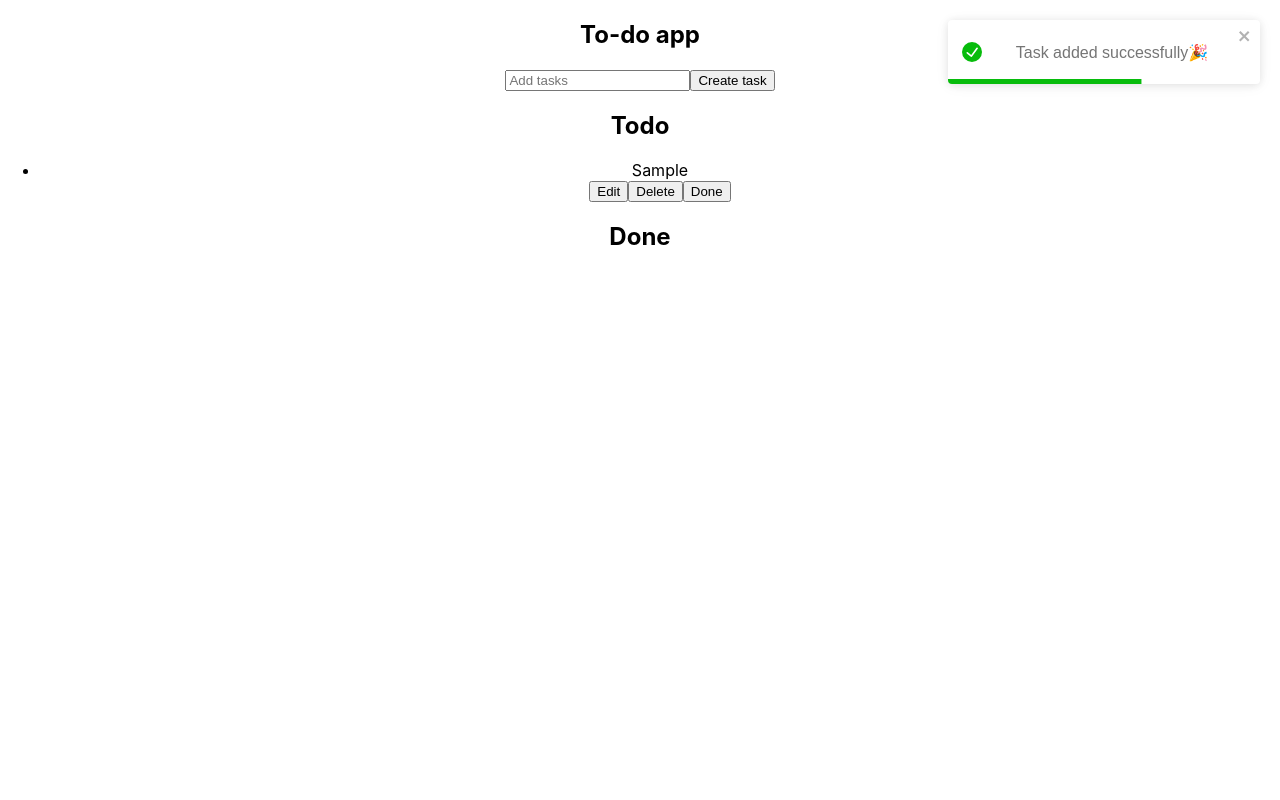
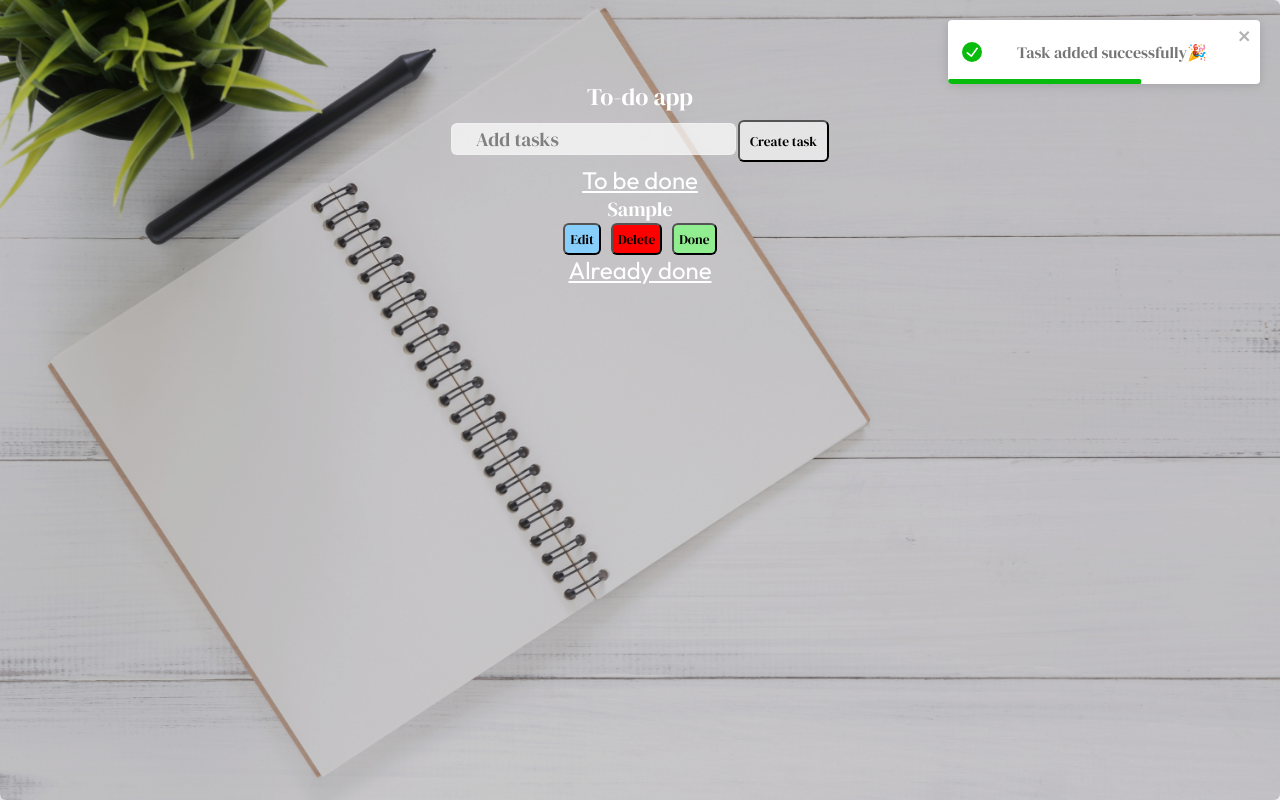
Before and after one commit to irriz-jayy/todoo, a React (Create React App) app: page / in a window 1280 px wide. Both pictures are taken after typing "Sample" into the empty fields and a click on the button "Create task". Built offline with nearby package versions, Linux system fonts and the light colour scheme.

Commit message:
Completed styling

```diff
--- a/src/App.css
+++ b/src/App.css
@@ -1,40 +1,113 @@
+@import url("https://fonts.googleapis.com/css2?family=DM+Sans:ital,wght@0,400;0,500;0,700;1,400;1,500;1,700&family=DM+Serif+Display:ital@0;1&family=Noto+Serif:ital,wght@0,400;0,700;1,400;1,700&family=Outfit:wght@100;200;300;400;500;600;700;800;900&family=Source+Serif+4:ital,wght@0,200;0,300;0,400;0,500;0,600;0,700;0,800;0,900;1,200;1,300;1,400;1,500;1,600;1,700;1,800;1,900&family=Urbanist:ital,wght@0,100;0,200;0,300;0,400;0,500;0,600;0,700;0,800;0,900;1,100;1,200;1,300;1,400;1,500;1,600;1,700;1,800;1,900&display=swap");
+
+* {
+  box-sizing: border-box;
+  margin: 0;
+  padding: 0;
+  font-family: "DM Serif Display";
+  font-weight: 400;
+  list-style-type: none;
+  border-radius: 0.375rem;
+}
+
 .App {
   text-align: center;
 }
 
-.App-logo {
-  height: 40vmin;
-  pointer-events: none;
+.App {
+  width: 100%;
+  height: 100vh;
+  position: relative;
+  background-color: rgba(0, 0, 0, 0.2);
+  color: #fff;
 }
 
-@media (prefers-reduced-motion: no-preference) {
-  .App-logo {
-    animation: App-logo-spin infinite 20s linear;
-  }
+.App::before {
+  content: "";
+  background: url("./assets/background.jpg") no-repeat center center/cover;
+  position: absolute;
+  width: 100%;
+  height: 100%;
+  top: 0;
+  left: 0;
+  z-index: -1;
 }
 
-.App-header {
-  background-color: #282c34;
-  min-height: 100vh;
+.container {
+  max-width: 700px;
+  height: 500px;
+  margin: auto;
+  padding: 0 1rem;
+  position: relative;
+  top: 10%;
+}
+
+.heading {
   display: flex;
   flex-direction: column;
+  justify-content: center;
+  align-items: center;
+}
+
+.search {
+  height: 2rem;
+  padding: 0.7rem 1.5rem;
+  font-size: 1.2rem;
+  border: 1px solid rgba(255, 255, 255, 0.2);
+  background: rgba(255, 255, 255, 0.7);
+  color: grey;
+  margin: 10px 0;
+}
+
+::placeholder {
+  color: grey;
+}
+
+.button {
+  padding: 10px 10px;
+  margin-left: 2px;
+  border-radius: 0.375rem;
+  background: rgba(255, 255, 255, 0.6);
+  cursor: pointer;
+}
+
+.edit,
+.delete,
+.donebtn {
+  padding: 5px 5px;
+  cursor: pointer;
+  margin: 0 5px;
+  border-radius: 0.375rem;
+}
+.edit {
+  background-color: lightskyblue;
+}
+
+.delete {
+  background-color: red;
+}
+
+.donebtn {
+  background-color: lightgreen;
+}
+
+.todos {
+  min-height: 60px;
+  font-size: 20px;
+}
+
+.todosdone {
+  font-size: 20px;
+  min-height: 60px;
+  display: flex;
   align-items: center;
   justify-content: center;
-  font-size: calc(10px + 2vmin);
-  color: white;
 }
 
-.App-link {
-  color: #61dafb;
-}
-
-@keyframes App-logo-spin {
-  from {
-    transform: rotate(0deg);
-  }
-  to {
-    transform: rotate(360deg);
-  }
+.second,
+.done {
+  font-family: "Outfit";
+  text-decoration: underline;
 }
 .modal {
   position: fixed;
--- a/src/App.js
+++ b/src/App.js
@@ -5,7 +5,6 @@ import TodoForm from "./components/TodoForm";
 function App() {
   return (
     <div className="App">
-      <h2>To-do app</h2>
       <TodoForm />
       <ToastContainer />
     </div>
--- a/src/components/TodoForm.jsx
+++ b/src/components/TodoForm.jsx
@@ -59,33 +59,44 @@ function TodoForm() {
 
   return (
     <>
+      <div className="container">
+        <h2 className="heading">To-do app</h2>
         <div>
           <input
             type="text"
             value={todo}
+            className="search"
             placeholder="Add tasks"
             onChange={(e) => setTodo(e.target.value)}
           />
-        <button onClick={handleClick}>Create task</button>
+          <button className="button" onClick={handleClick}>
+            Create task
+          </button>
         </div>
         <div>
-        <h2>Todo</h2>
+          <h2 className="second">To be done</h2>
           <ul>
             {todos.map((todo, index) => (
-            <div key={index}>
+              <div key={index} className="todos">
                 <li>{todo}</li>
-              <button onClick={() => handleEdit(index)}>Edit</button>
-              <button onClick={() => handleDelete(index)}>Delete</button>
-              <button onClick={() => handleDone(index)}>Done</button>
+                <button className="edit" onClick={() => handleEdit(index)}>
+                  Edit
+                </button>
+                <button className="delete" onClick={() => handleDelete(index)}>
+                  Delete
+                </button>
+                <button className="donebtn" onClick={() => handleDone(index)}>
+                  Done
+                </button>
               </div>
             ))}
           </ul>
         </div>
         <div>
-        <h2>Done</h2>
+          <h2 className="done">Already done</h2>
           <ul>
             {dones.map((done, index) => (
-            <div key={index}>
+              <div key={index} className="todosdone">
                 <li>{done}</li>
               </div>
             ))}
@@ -99,11 +110,16 @@ function TodoForm() {
                 value={modalTodo}
                 onChange={(e) => setModalTodo(e.target.value)}
               />
-            <button onClick={handleSaveEdit}>Save</button>
-            <button onClick={() => setIsModalOpen(false)}>Cancel</button>
+              <button className="edit" onClick={handleSaveEdit}>
+                Save
+              </button>
+              <button className="delete" onClick={() => setIsModalOpen(false)}>
+                Cancel
+              </button>
             </div>
           </div>
         )}
+      </div>
     </>
   );
 }
```
Also changed, not shown: src/assets/background.jpg (added). Lines whose indentation alone changed are shown as unchanged.
